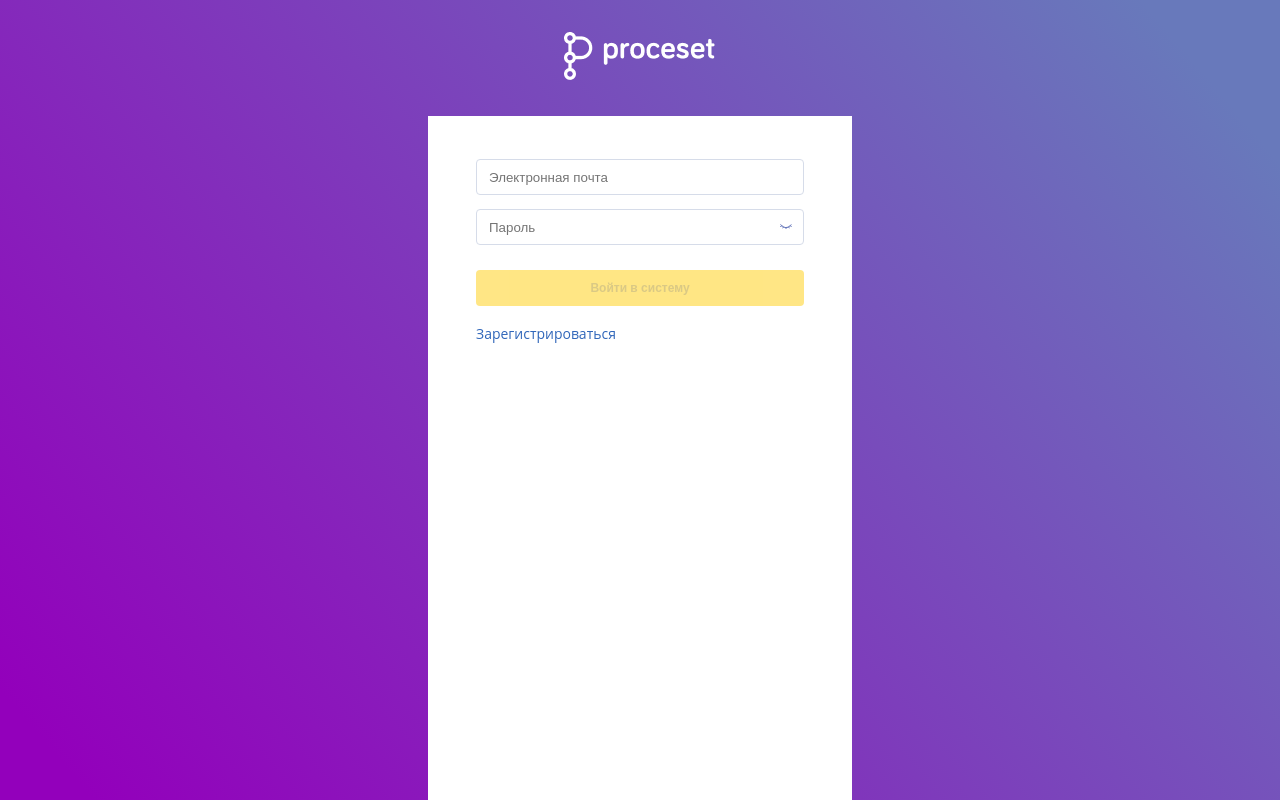
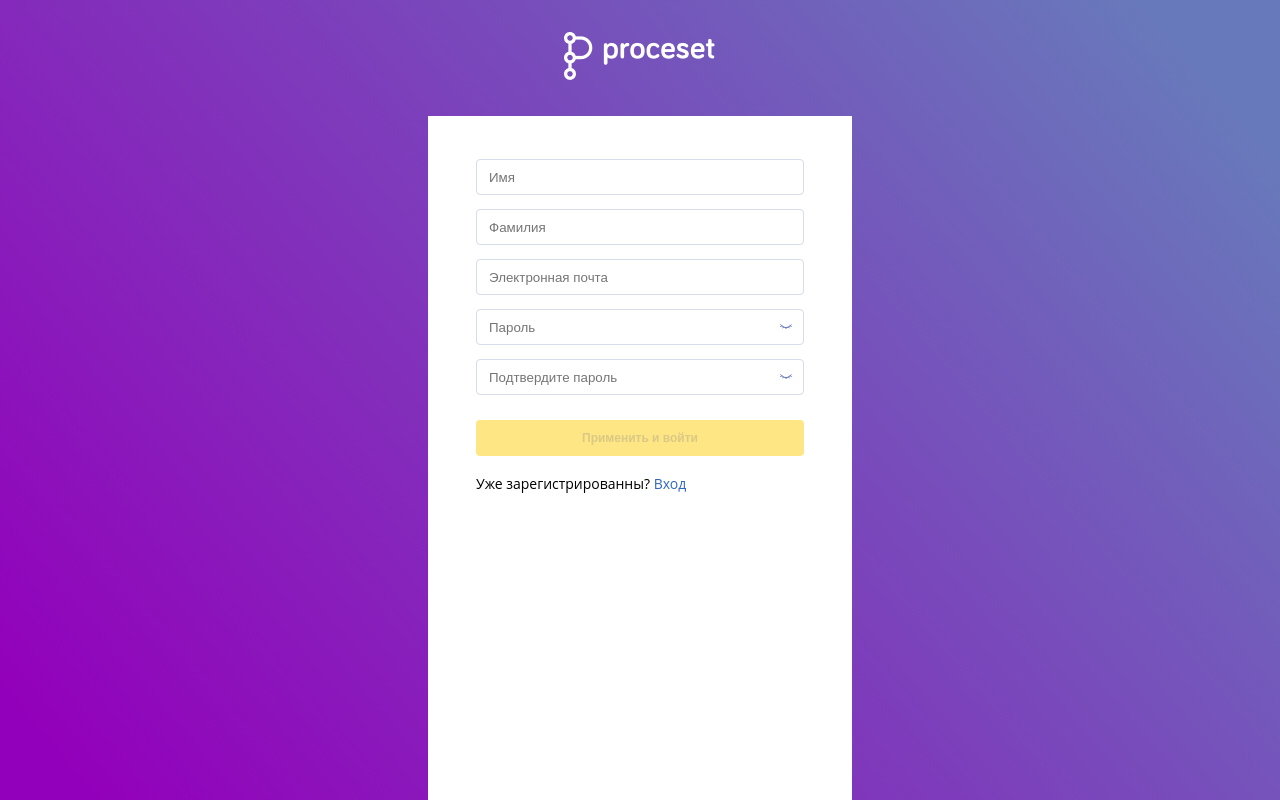
Before and after one commit to OlegKhiretdinov/infomaximum-test, a React (Create React App) app: page /signup in a window 1280 px wide. Built offline with nearby package versions, Linux system fonts and the light colour scheme.

Commit message:
feat: add component SignUp

```diff
--- a/src/App.js
+++ b/src/App.js
@@ -1,11 +1,12 @@
+import { BrowserRouter } from "react-router-dom";
 import LoginPage from "./components/LoginPage/LoginPage";
 
 
 function App() {
   return (
-    <>
+    <BrowserRouter>
       <LoginPage />
-    </>
+    </BrowserRouter>
   );
 }
 
--- a/src/api/request.js
+++ b/src/api/request.js
@@ -1,6 +1,6 @@
 const url = 'http://localhost:4000/api';
 
-export function sendLoginData(email, password, loginError, setToken) {
+export const  sendLoginData = (email, password, loginError, setToken) => {
 
   const request = {
     query: `mutation{
@@ -33,3 +33,32 @@ export function sendLoginData(email, password, loginError, setToken) {
     }
   })
 }
+
+export const signUp = (firstName, secondName, email, password, loginError, setToken) => {
+  const request = {
+    query: `mutation{
+      signup(firstName:"${firstName}" secondName:"${secondName}" email:"${email}" password:"${password}")
+    }`
+  }
+
+  return fetch(url, {
+    method: 'POST',
+    headers: {
+      'Content-Type': 'application/json'
+    },
+    body: JSON.stringify(request)
+  })
+  .then(response => response.json())
+  .catch(err => ({
+    data: {signup: null},
+    errors:[{message: err.message}]
+  }))
+  .then(data => {
+    if(data.data.signup === null) {
+      loginError(data.errors);
+    } else {
+      setToken(data.data.signup);
+      loginError([])
+    }
+  })
+}
--- a/src/components/LoginPage/LoginPage.jsx
+++ b/src/components/LoginPage/LoginPage.jsx
@@ -1,5 +1,9 @@
+import { connect } from 'react-redux';
+import { Route } from 'react-router';
+import { NavLink } from 'react-router-dom';
+
 import Login from '../forms/Login';
-import { connect } from 'react-redux';
+import SignUp from '../forms/SignUp';
 
 import cls from './LoginPage.module.scss';
 import logo from '../../assets/logo.png';
@@ -27,18 +31,34 @@ const LoginPage = (props) => {
         <img src={logo} alt="logo" />
       </div>
       <div className={cls.inner}>
-        <div className={cls.form}>
-          <Login />
-          <a href="./signup" className={cls.link}>Зарегистрироваться</a>
-        </div>
-        {props.errors.length > 0 && <ErrorsMessage errors={props.errors} />}
+        <Route path='/' exact render={ () => (
+          <>
+            <div className={cls.form}>
+              <Login />
+              <NavLink to="/signup" className={cls.link}>Зарегистрироваться</NavLink>
+            </div>
+            {props.loginErrors.length > 0 && <ErrorsMessage errors={props.loginErrors} />}
+          </>
+        )} />
+        <Route path='/signup' render={ () => (
+          <>
+            <div className={cls.form}>
+              <SignUp />
+              Уже зарегистрированны?
+              <NavLink to="/" className={cls.link}> Вход</NavLink>
+            </div>
+            {props.signUpErrors.length > 0 && <ErrorsMessage errors={props.signUpErrors} />}
+          </>
+        )} />
       </div>
     </div>
   )
 }
 
 const mapStateToProps = (state) => ({
-  errors: state.login.errors,
+  token: state.login.token,
+  loginErrors: state.login.errors,
+  signUpErrors: state.signUp.errors,
 })
 
 export default connect(mapStateToProps)(LoginPage)
--- /dev/null
+++ b/src/components/forms/SignUp.jsx
@@ -0,0 +1,114 @@
+import { Field, Form } from "react-final-form";
+import { connect } from "react-redux";
+import { signUp } from "../../api/request";
+import { setToken } from "../../redux/login-reducer";
+import { signUpError, toggleShowConfirmPassword, toggleShowPassword } from "../../redux/signUp-reducer";
+
+import cls from './forms.module.scss';
+
+const SignUp = (props) => {
+
+  const TriggerTogglePassword = (props) => {
+    const triggerClass = props.showPassword ? cls.showPassword : cls.hidePassword
+    return <div className={`${cls.trigger} ${triggerClass}`} onClick={props.toggle}></div>
+  }
+
+  return (
+    <Form
+      onSubmit={({firstName, secondName, email, password}) => {
+        signUp(firstName, secondName, email, password, props.signUpError, props.setToken)
+      }}
+
+      validate={(values) => {
+        const errors = {};
+        if (!values.firstName) {
+          errors.firstName = 'Require';
+        }
+        if (!values.secondName) {
+          errors.secondName = 'Require';
+        }
+        if (!values.email) {
+          errors.email = 'Require';
+        }
+        if (!values.password) {
+          errors.password = 'Require';
+        }
+        if (values.confirmPassword !== values.password) {
+          errors.confirmPassword = 'does not match';
+        }
+        return errors;
+      }}
+    >
+
+      {({ handleSubmit, invalid, modifiedSinceLastSubmit}) => (
+        <form onSubmit={handleSubmit} className={cls.login}>
+
+          <Field name="firstName" type="text"  >
+            {({ input, meta}) => (
+              <input {...input} placeholder="Имя" className={meta.touched && meta.error ? cls.error : null} />
+            )}
+          </Field>
+
+          <Field name="secondName" type="text" >
+            {({ input, meta}) => (
+              <input{...input} placeholder="Фамилия" className={meta.touched && meta.error ? cls.error : null} />
+            )}
+          </Field>
+
+          <Field name="email" type="email" >
+            {({ input, meta}) =>(
+              <input {...input} placeholder="Электронная почта" className={meta.touched && meta.error ? cls.error : null} />
+            )}
+          </Field>
+
+          <Field name="password" type={props.showPassword ? "text" : "password"} >
+            {({ input, meta }) => (
+              <div className={cls.passwordWrapper}>
+                <TriggerTogglePassword showPassword={props.showPassword} toggle={props.toggleShowPassword} />
+                <input {...input} placeholder="Пароль" className={meta.touched && meta.error ? cls.error : null} />
+              </div>
+            )}
+          </Field>
+
+          <Field name="confirmPassword" type={props.showConfirmPassword ? "text" : "password"} >
+            {({ input, meta }) => (
+              <div className={cls.passwordWrapper}>
+                <TriggerTogglePassword showPassword={props.showConfirmPassword} toggle={props.toggleShowConfirmPassword} />
+                <input {...input} placeholder="Подтвердите пароль" className={meta.touched && meta.error ? cls.error : null} />
+              </div>
+            )}
+          </Field>
+
+          <button type="submit" disabled={invalid || (props.errors.length > 0 && !modifiedSinceLastSubmit)}>Применить и войти</button>
+        </form>
+      )}
+    </Form>
+  )
+}
+
+const mapStateToProps = (state) => {
+  return {
+    errors: state.signUp.errors,
+    showPassword: state.signUp.showPassword,
+    showConfirmPassword: state.signUp.showConfirmPassword,
+  }
+}
+
+const mapDispatchToProps = (dispatch) => {
+  return {
+    setToken: (token) => {
+      dispatch(setToken(token))
+    },
+    signUpError: (errors) => {
+      dispatch(signUpError(errors))
+    },
+    toggleShowPassword: () => {
+      dispatch(toggleShowPassword())
+    },
+    toggleShowConfirmPassword: () => {
+      dispatch(toggleShowConfirmPassword())
+    },
+  }
+}
+
+export default connect(mapStateToProps, mapDispatchToProps)(SignUp)
--- /dev/null
+++ b/src/redux/signUp-reducer.js
@@ -0,0 +1,38 @@
+const TOGGLE_SHOW_PASSWORD_SIGN_UP = 'TOGGLE_SHOW_PASSWORD_SIGN_UP';
+const TOGGLE_SHOW_CONFIRM_SIGN_UP = 'TOGGLE_SHOW_CONFIRM_SIGN_UP';
+const SIGN_UP_ERRORS ='SIGN_UP_ERRORS';
+
+const initialState = {
+  errors: [],
+  showPassword: false,
+  showConfirmPassword: false,
+}
+
+const signUpReducer = (state = initialState, action) => {
+  switch (action.type) {
+    case SIGN_UP_ERRORS:
+      return { ...state, errors: action.errors}
+    case TOGGLE_SHOW_PASSWORD_SIGN_UP:
+      return {...state, showPassword: !state.showPassword}
+    case TOGGLE_SHOW_CONFIRM_SIGN_UP:
+      return {...state, showConfirmPassword: !state.showConfirmPassword}
+    default:
+      return state
+  }
+}
+
+export const signUpError = (errors) => ({
+  type: SIGN_UP_ERRORS,
+  errors,
+})
+
+export const toggleShowPassword = () => ({
+  type: TOGGLE_SHOW_PASSWORD_SIGN_UP,
+})
+
+export const toggleShowConfirmPassword = () => ({
+  type: TOGGLE_SHOW_CONFIRM_SIGN_UP,
+})
+
+
+export default signUpReducer;
--- a/src/redux/store.js
+++ b/src/redux/store.js
@@ -1,9 +1,11 @@
 import { combineReducers, createStore } from "redux";
 import loginReducer from "./login-reducer";
+import signUpReducer from "./signUp-reducer";
 
 
 const reducers = combineReducers({
   login: loginReducer,
+  signUp: signUpReducer,
 })
 
 const store = createStore(reducers)
```
